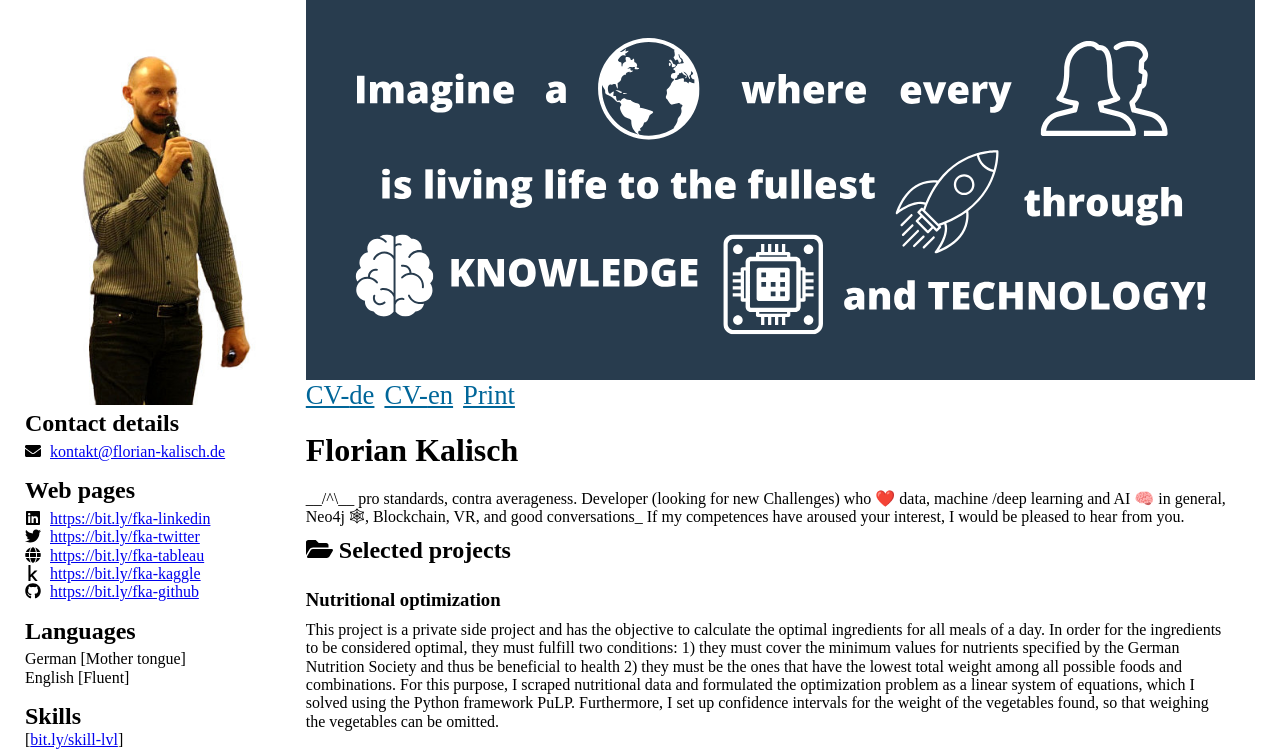
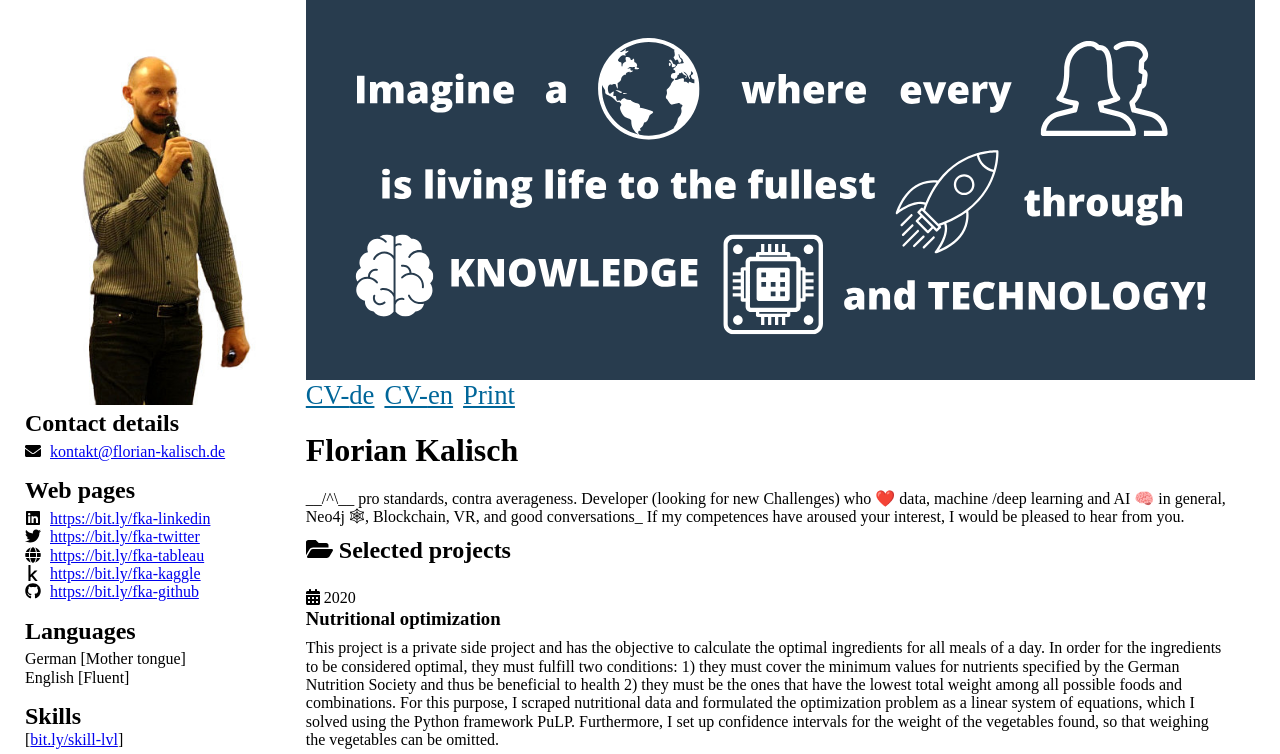
Before and after one commit to florian-kalisch/generative-resume, a React (Create React App) app: page / in a window 1280 px wide. Shown: the top 754 px of the page. Built offline with nearby package versions, Linux system fonts and the light colour scheme.

Commit message:
fixed display bug and added date for projects

```diff
--- a/src/CvMainExperiences.js
+++ b/src/CvMainExperiences.js
@@ -21,7 +21,7 @@ function CvMainHeader(props) {
 
   return (
 
-  	<section className="blocks">
+    <section className="blocks">
       <div className="date">
       <span> <span className="calendar"><FontAwesomeIcon icon="calendar-alt" /></span> <Moment format='YYYY-MM'>{props.work.startDate}</Moment> </span> {Date.parse(props.work.endDate) ? <span><Moment format='YYYY-MM'>{props.work.endDate}</Moment></span> : <span>heute</span> }
         {/*<span><Moment format='YYYY-MM'>{props.work.startDate}</Moment> </span><span><Moment format='YYYY-MM'>{Date.parse(props.work.endDate) ? props.work.endDate : new Date()}</Moment></span>*/}
--- a/src/CvMainProjects.js
+++ b/src/CvMainProjects.js
@@ -14,6 +14,7 @@ limitations under the License.*/
 /* Florian Kalisch migrated html to jsx and adapted it to his requirements. */
 
 import { FontAwesomeIcon } from '@fortawesome/react-fontawesome';
+import Moment from 'react-moment';
 
 function CvMainHeader(props) {
 
@@ -21,10 +22,10 @@ function CvMainHeader(props) {
 
     <section className="blocks">
           <div className="date">
-            {props.project.startDate && <span>{props.project.startDate}</span>} {props.project.startDate && <span>{props.project.endDate}</span>}
+            {props.project.endDate ? <span> <span className="calendar"><FontAwesomeIcon icon="calendar-alt" /></span> <Moment format='YYYY'>{props.project.endDate}</Moment> </span> : <span></span>}
           </div>
-          {/*<div className="decorator">
-          </div>*/}
+          <div className="decorator">
+          </div>
           <div className="details">
             <header>
               <h3>{props.project.name}</h3>
```
